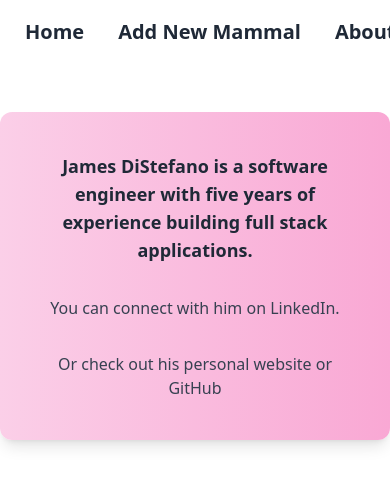
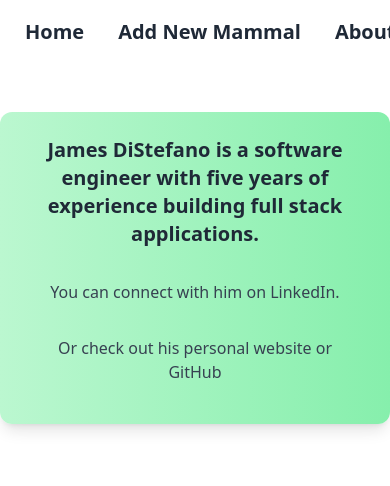
Before and after one commit to JamesDiStef/mammals, an Angular app: page /dev in a window 390 px wide. Shown: the top 486 px of the page. Built offline with nearby package versions, Linux system fonts and the light colour scheme.

Commit message:
more mobile styling fixes

```diff
--- a/src/app/about-the-author/about-the-author.component.html
+++ b/src/app/about-the-author/about-the-author.component.html
@@ -1,7 +1,7 @@
 <div
-  class="card place-self-center mt-12 sm:mt-20 w-full max-w-lg p-6 bg-gradient-to-r from-pink-200 to-pink-300 rounded-xl shadow-lg"
+  class="card place-self-center mt-12 sm:mt-20 w-full max-w-lg p-6 bg-gradient-to-r from-green-200 to-green-300 rounded-xl shadow-lg"
 >
-  <p class="text-center text-lg text-gray-800 font-semibold m-4">
+  <p class="text-center text-xl sm:text-2xl text-gray-800 font-semibold mb-4">
     James DiStefano is a software engineer with five years of experience
     building full stack applications.
   </p>
--- a/src/app/search/search.component.html
+++ b/src/app/search/search.component.html
@@ -1,5 +1,5 @@
 <label
-  class="input input-bordered relative flex items-center mx-auto my-20 gap-2 w-1/2"
+  class="input input-bordered relative flex items-center mx-auto my-12 sm:my-20 gap-2 w-1/2"
 >
   <form class="grow" [formGroup]="applyForm">
     <input
```
